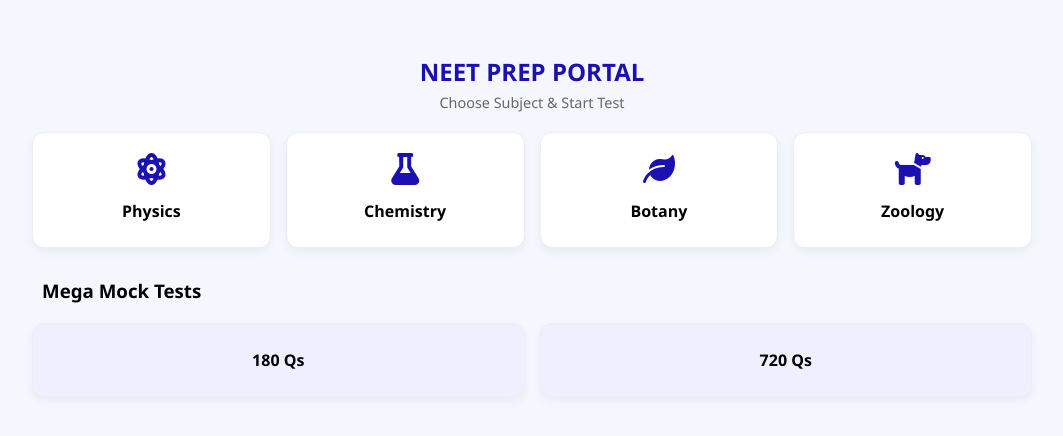
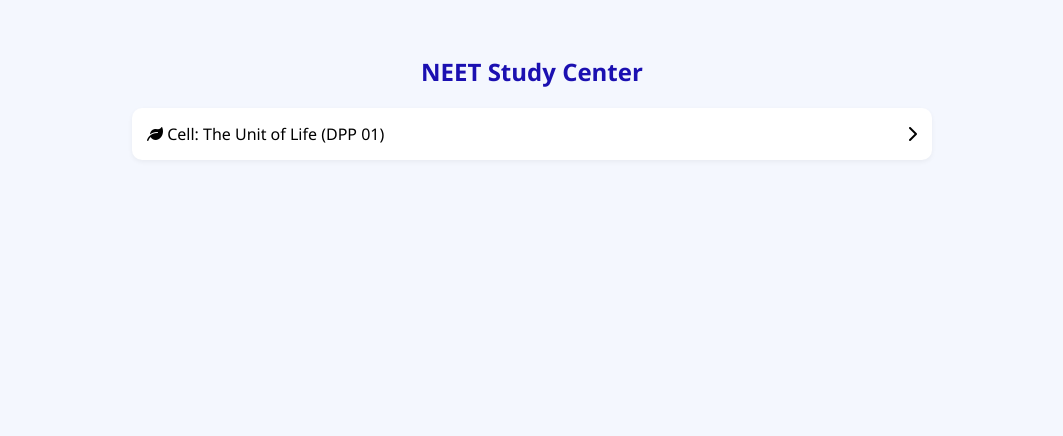
Before and after one commit to rajfeuewhs/Neet-question, a Flask app: page / in a window 1280 px wide. Shown: the top 436 px of the page, without its empty margins (108-1171 px from the left). Run offline with Flask 3, Linux system fonts and the light colour scheme.

Commit message:
Update index.html

```diff
--- a/templates/index.html
+++ b/templates/index.html
@@ -3,178 +3,181 @@
 <head>
     <meta charset="UTF-8">
     <meta name="viewport" content="width=device-width, initial-scale=1.0, maximum-scale=1.0, user-scalable=no">
-    <title>NEET Ultimate Test Portal</title>
+    <title>NEET Pro Portal</title>
+    <script src="https://cdn.jsdelivr.net/npm/chart.js"></script>
     <link rel="stylesheet" href="https://cdnjs.cloudflare.com/ajax/libs/font-awesome/6.0.0/css/all.min.css">
+    <style>
+        :root { --pw-blue: #1b10b1; --pw-light: #f0f2ff; --green: #28a745; --danger: #dc3545; --gray: #adb5bd; }
+        body { font-family: 'Segoe UI', sans-serif; margin: 0; background: #f4f7fe; }
 
-    <style>
-        :root { --pw-blue: #1b10b1; --pw-light: #f0f2ff; --green: #28a745; --danger: #ff0000; }
-        body { font-family: 'Segoe UI', sans-serif; margin: 0; background: #f4f7fe; overflow-x: hidden; }
+        /* Dashboard */
+        .dashboard { max-width: 800px; margin: 20px auto; padding: 15px; text-align: center; }
+        .chapter-card { background: white; padding: 15px; margin: 10px 0; border-radius: 10px; display: flex; justify-content: space-between; align-items: center; box-shadow: 0 2px 5px rgba(0,0,0,0.05); cursor: pointer; }
 
-        /* Dashboard Responsive Grid */
-        .dashboard { max-width: 1000px; margin: 20px auto; padding: 15px; text-align: center; }
-        .grid { display: grid; grid-template-columns: repeat(auto-fit, minmax(140px, 1fr)); gap: 15px; margin-top: 20px; }
+        /* Test UI */
+        #test-ui, #result-ui { display: none; min-height: 100vh; flex-direction: column; background: white; }
+        .header { padding: 10px 20px; border-bottom: 2px solid #ddd; display: flex; justify-content: space-between; align-items: center; position: sticky; top: 0; background: white; z-index: 10; }
+        #timer { font-size: 1.2rem; font-weight: bold; border-radius: 5px; padding: 5px 10px; background: #eee; }
+        .timer-danger { background: var(--danger) !important; color: white; animation: blink 0.8s infinite; }
+        @keyframes blink { 50% { opacity: 0.5; } }
 
-        .card { background: white; padding: 20px; border-radius: 12px; cursor: pointer; transition: 0.3s; box-shadow: 0 4px 10px rgba(0,0,0,0.05); border: 1px solid #eee; }
-        .card i { font-size: 2rem; color: var(--pw-blue); margin-bottom: 10px; }
-        .card h3 { font-size: 1rem; margin: 5px 0; }
+        .main-layout { display: flex; flex: 1; flex-direction: row; }
+        .q-area { flex: 3; padding: 20px; padding-bottom: 80px; }
+        .sidebar { flex: 1; padding: 20px; border-left: 1px solid #ddd; background: #fafafa; }
 
-        /* Test Interface */
-        #test-container { display: none; min-height: 100vh; flex-direction: column; background: white; }
-        .header { padding: 10px 20px; border-bottom: 2px solid #ddd; display: flex; justify-content: space-between; align-items: center; background: white; position: sticky; top: 0; z-index: 100; }
+        @media (max-width: 768px) { .main-layout { flex-direction: column; } .sidebar { border-left: none; order: 2; } }
 
-        #timer { font-size: 1.2rem; font-weight: bold; padding: 5px 15px; border-radius: 8px; background: #eee; }
-        .timer-red { background: var(--danger) !important; color: white !important; animation: flash 0.6s infinite; }
-
-        .body-layout { display: flex; flex-direction: row; flex: 1; }
-
-        .q-area { flex: 3; padding: 20px; padding-bottom: 100px; } /* Bottom padding for mobile buttons */
-        .sidebar { flex: 1; background: #fff; border-left: 1px solid #ddd; padding: 20px; }
-
-        /* Mobile specific adjustments */
-        @media (max-width: 768px) {
-            .body-layout { flex-direction: column; }
-            .sidebar { border-left: none; border-top: 1px solid #ddd; order: 2; }
-            .q-area { order: 1; }
-            .header h2 { font-size: 1.1rem; }
-        }
-
-        .opt { padding: 15px; border: 1px solid #ddd; margin: 10px 0; border-radius: 10px; cursor: pointer; font-size: 1rem; background: #fff; }
+        .opt { padding: 15px; border: 1px solid #ddd; margin: 10px 0; border-radius: 8px; cursor: pointer; transition: 0.2s; }
         .opt.active { border: 2px solid var(--pw-blue); background: var(--pw-light); font-weight: bold; }
 
-        .palette { display: grid; grid-template-columns: repeat(auto-fill, minmax(40px, 1fr)); gap: 8px; margin-top: 15px; }
-        .dot { width: 40px; height: 40px; border: 1px solid #ccc; display: flex; align-items: center; justify-content: center; cursor: pointer; border-radius: 8px; font-size: 0.9rem; }
-        .dot.green { background: var(--green); color: white; border: none; }
+        .palette { display: grid; grid-template-columns: repeat(auto-fill, minmax(40px, 1fr)); gap: 8px; }
+        .dot { width: 40px; height: 40px; border: 1px solid #ccc; display: flex; align-items: center; justify-content: center; border-radius: 5px; cursor: pointer; background: white; }
+        .dot.seen { background: #ffc107; color: white; border: none; } /* Seen but not answered */
+        .dot.saved { background: var(--green); color: white; border: none; } /* Answered */
 
-        /* Fixed Mobile Footer Buttons */
-        .footer-nav { position: fixed; bottom: 0; left: 0; right: 0; background: white; padding: 15px; border-top: 1px solid #ddd; display: flex; justify-content: space-between; gap: 10px; }
-        .btn-next { background: var(--pw-blue); color: white; border: none; padding: 12px 25px; border-radius: 8px; font-weight: bold; flex: 1; cursor: pointer; }
-        .btn-submit { background: orange; color: white; border: none; padding: 12px 20px; border-radius: 8px; font-weight: bold; cursor: pointer; }
+        .footer { position: fixed; bottom: 0; width: 100%; background: white; padding: 15px; border-top: 1px solid #ddd; display: flex; justify-content: space-around; }
+        .btn { padding: 12px 25px; border: none; border-radius: 8px; font-weight: bold; cursor: pointer; }
+
+        /* Result Styles */
+        .review-card { padding: 15px; margin: 10px 0; border-radius: 10px; border-left: 5px solid #ccc; }
+        .correct { background: #d4edda; border-color: #28a745; }
+        .wrong { background: #f8d7da; border-color: #dc3545; }
     </style>
 </head>
 <body>
 
-<div class="dashboard" id="dash">
-    <h2 style="color: var(--pw-blue); margin-bottom: 5px;">NEET PREP PORTAL</h2>
-    <p style="margin-top: 0; color: #666; font-size: 0.9rem;">Choose Subject & Start Test</p>
-    <div class="grid">
-        <div class="card" onclick="startTest('physics')"><i class="fas fa-atom"></i><h3>Physics</h3></div>
-        <div class="card" onclick="startTest('chemistry')"><i class="fas fa-flask"></i><h3>Chemistry</h3></div>
-        <div class="card" onclick="startTest('botany')"><i class="fas fa-leaf"></i><h3>Botany</h3></div>
-        <div class="card" onclick="startTest('zoology')"><i class="fas fa-dog"></i><h3>Zoology</h3></div>
-    </div>
-    <h3 style="margin-top: 30px; text-align: left; padding-left: 10px;">Mega Mock Tests</h3>
-    <div class="grid">
-        <div class="card" onclick="startTest('test_180')" style="background:#eef0ff"><h3>180 Qs</h3></div>
-        <div class="card" onclick="startTest('test_720')" style="background:#eef0ff"><h3>720 Qs</h3></div>
+<div id="dash" class="dashboard">
+    <h2 style="color: var(--pw-blue);">NEET Study Center</h2>
+    <div class="chapter-card" onclick="loadTest('botany', 'cell_unit', 'botany')">
+        <span><i class="fas fa-leaf"></i> Cell: The Unit of Life (DPP 01)</span>
+        <i class="fas fa-chevron-right"></i>
     </div>
     </div>
 
-<div id="test-container">
+<div id="test-ui">
     <div class="header">
-        <h2 id="title" style="margin:0;">Test</h2>
+        <h3 id="test-title" style="margin:0;">Test</h3>
         <div id="timer">00:00:00</div>
     </div>
-    <div class="body-layout">
+    <div class="main-layout">
         <div class="q-area">
-            <h4 id="q-num" style="color: #666; margin-bottom: 10px;">Question 1</h4>
-            <div id="q-txt" style="font-size: 1.15rem; margin-bottom: 25px; line-height: 1.5;"></div>
-            <div id="opts-grid"></div>
+            <h4 id="q-label" style="color: #666;">Question 1</h4>
+            <div id="q-text" style="font-size: 1.2rem; margin-bottom: 20px;"></div>
+            <div id="options-box"></div>
         </div>
         <div class="sidebar">
-            <h4 style="margin-top:0;">Question Palette</h4>
-            <div class="palette" id="plt"></div>
+            <h4>Question Palette</h4>
+            <div class="palette" id="palette"></div>
         </div>
     </div>
-    <div class="footer-nav">
-        <button class="btn-submit" onclick="submitTest()">SUBMIT</button>
-        <button class="btn-next" onclick="next()">SAVE & NEXT</button>
+    <div class="footer">
+        <button class="btn" onclick="submitTest()" style="background:orange; color:white;">SUBMIT</button>
+        <button class="btn" onclick="nextQ()" style="background:var(--pw-blue); color:white; flex: 0.8;">SAVE & NEXT</button>
     </div>
 </div>
 
+<div id="result-ui" style="padding: 20px;">
+    <h2 style="text-align:center;">Test Result</h2>
+    <div style="max-width: 300px; margin: auto;"><canvas id="scoreChart"></canvas></div>
+    <div id="final-score" style="text-align:center; font-size: 1.5rem; margin: 20px; font-weight:bold;"></div>
+    <hr>
+    <h3>Detailed Review</h3>
+    <div id="review-area"></div>
+    <button onclick="location.reload()" class="btn" style="width:100%; background:var(--pw-blue); color:white; margin-top:20px;">RETAKE TEST</button>
+</div>
+
 <script>
-    let questions = [];
-    let current = 0;
-    let userAnswers = [];
-    let timeLeft = 0;
-    let timerId;
+    let questions = [], current = 0, answers = [], status = [], timeLeft = 0, timerInterval;
 
-    async function startTest(cat) {
+    async function loadTest(sub, ch, test) {
+        const res = await fetch(`/get_test/${sub}/${ch}/${test}`);
+        questions = await res.json();
+        answers = new Array(questions.length).fill(null);
+        status = new Array(questions.length).fill('unseen'); // unseen, seen, saved
+
         document.getElementById('dash').style.display = 'none';
-        document.getElementById('test-container').style.display = 'flex';
-
-        const res = await fetch(`/get_test/${cat}`);
-        questions = await res.json();
-        userAnswers = new Array(questions.length).fill(null);
+        document.getElementById('test-ui').style.display = 'flex';
 
         timeLeft = questions.length * 180;
-        runTimer();
-        loadQ(0);
+        startTimer();
+        renderQ(0);
     }
 
-    function runTimer() {
-        if(timerId) clearInterval(timerId);
-        timerId = setInterval(() => {
+    function startTimer() {
+        timerInterval = setInterval(() => {
             timeLeft--;
+            let abs = Math.abs(timeLeft);
+            let h = Math.floor(abs/3600).toString().padStart(2,'0');
+            let m = Math.floor((abs%3600)/60).toString().padStart(2,'0');
+            let s = (abs%60).toString().padStart(2,'0');
             const timerEl = document.getElementById('timer');
-            let absTime = Math.abs(timeLeft);
-            let h = Math.floor(absTime / 3600).toString().padStart(2,'0');
-            let m = Math.floor((absTime % 3600) / 60).toString().padStart(2,'0');
-            let s = (absTime % 60).toString().padStart(2,'0');
-
-            if(timeLeft < 0) {
-                timerEl.innerText = `-${h}:${m}:${s}`;
-                timerEl.classList.add('timer-red');
-            } else {
-                timerEl.innerText = `${h}:${m}:${s}`;
-            }
+            timerEl.innerText = (timeLeft < 0 ? '-' : '') + `${h}:${m}:${s}`;
+            if(timeLeft < 0) timerEl.classList.add('timer-danger');
         }, 1000);
     }
 
-    function loadQ(i) {
-        current = i;
-        const q = questions[i];
-        document.getElementById('q-num').innerText = `Question ${i+1} of ${questions.length}`;
-        document.getElementById('q-txt').innerText = q.q;
+    function renderQ(idx) {
+        current = idx;
+        if(status[idx] === 'unseen') status[idx] = 'seen';
+        const q = questions[idx];
+        document.getElementById('q-label').innerText = `Question ${idx + 1} of ${questions.length}`;
+        document.getElementById('q-text').innerText = q.q;
 
         let h = '';
-        q.options.forEach((o, idx) => {
-            let active = userAnswers[i] === idx ? 'active' : '';
-            h += `<div class="opt ${active}" onclick="pick(${idx})">${o}</div>`;
+        q.options.forEach((o, i) => {
+            let act = (answers[idx] === i) ? 'active' : '';
+            h += `<div class="opt ${act}" onclick="pick(${i})">${o}</div>`;
         });
-        document.getElementById('opts-grid').innerHTML = h;
-        renderPlt();
-        window.scrollTo(0,0); // Scroll to top on new question
+        document.getElementById('options-box').innerHTML = h;
+        renderPalette();
+        window.scrollTo(0,0);
     }
 
-    function pick(idx) {
-        userAnswers[current] = idx;
-        loadQ(current);
+    function pick(i) { answers[current] = i; renderQ(current); }
+
+    function nextQ() {
+        if(answers[current] !== null) status[current] = 'saved';
+        if(current < questions.length - 1) renderQ(current + 1);
     }
 
-    function next() {
-        if(current < questions.length - 1) loadQ(current + 1);
-        else alert("You are on the last question.");
-    }
-
-    function renderPlt() {
+    function renderPalette() {
         let h = '';
         questions.forEach((_, i) => {
-            let cls = userAnswers[i] !== null ? 'green' : '';
-            let activeBorder = (current === i) ? 'border: 2px solid var(--pw-blue);' : '';
-            h += `<div class="dot ${cls}" style="${activeBorder}" onclick="loadQ(${i})">${i+1}</div>`;
+            let cls = (status[i] === 'saved') ? 'saved' : (status[i] === 'seen' ? 'seen' : '');
+            let border = (current === i) ? 'border: 3px solid var(--pw-blue);' : '';
+            h += `<div class="dot ${cls}" style="${border}" onclick="renderQ(${i})">${i+1}</div>`;
         });
-        document.getElementById('plt').innerHTML = h;
+        document.getElementById('palette').innerHTML = h;
     }
 
     function submitTest() {
-        if(!confirm("Are you sure you want to submit?")) return;
-        let score = 0;
+        if(!confirm("Submit Test?")) return;
+        clearInterval(timerInterval);
+
+        let correct = 0, wrong = 0, skipped = 0, reviewH = '';
         questions.forEach((q, i) => {
-            if(userAnswers[i] === q.correct_ans) score += 4;
-            else if(userAnswers[i] !== null) score -= 1;
+            let u = answers[i], c = q.correct_ans;
+            let resCls = 'skipped';
+            if(u === c) { correct++; resCls = 'correct'; }
+            else if(u === null) { skipped++; }
+            else { wrong++; resCls = 'wrong'; }
+
+            reviewH += `<div class="review-card ${resCls}">
+                <p><strong>Q${i+1}:</strong> ${q.q}</p>
+                <p>Your: ${u!==null?q.options[u]:'Skipped'} | Correct: ${q.options[c]}</p>
+            </div>`;
         });
-        alert(`Test Submitted!\nYour Score: ${score}`);
-        location.reload();
+
+        document.getElementById('test-ui').style.display = 'none';
+        document.getElementById('result-ui').style.display = 'block';
+        document.getElementById('final-score').innerText = `Score: ${(correct*4)-(wrong*1)} / ${questions.length*4}`;
+        document.getElementById('review-area').innerHTML = reviewH;
+
+        new Chart(document.getElementById('scoreChart'), {
+            type: 'doughnut',
+            data: { labels: ['Correct', 'Wrong', 'Skipped'],
+            datasets: [{ data: [correct, wrong, skipped], backgroundColor: ['#28a745', '#dc3545', '#ffc107'] }] }
+        });
     }
 </script>
 </body>
```
Lines whose indentation alone changed are shown as unchanged.
